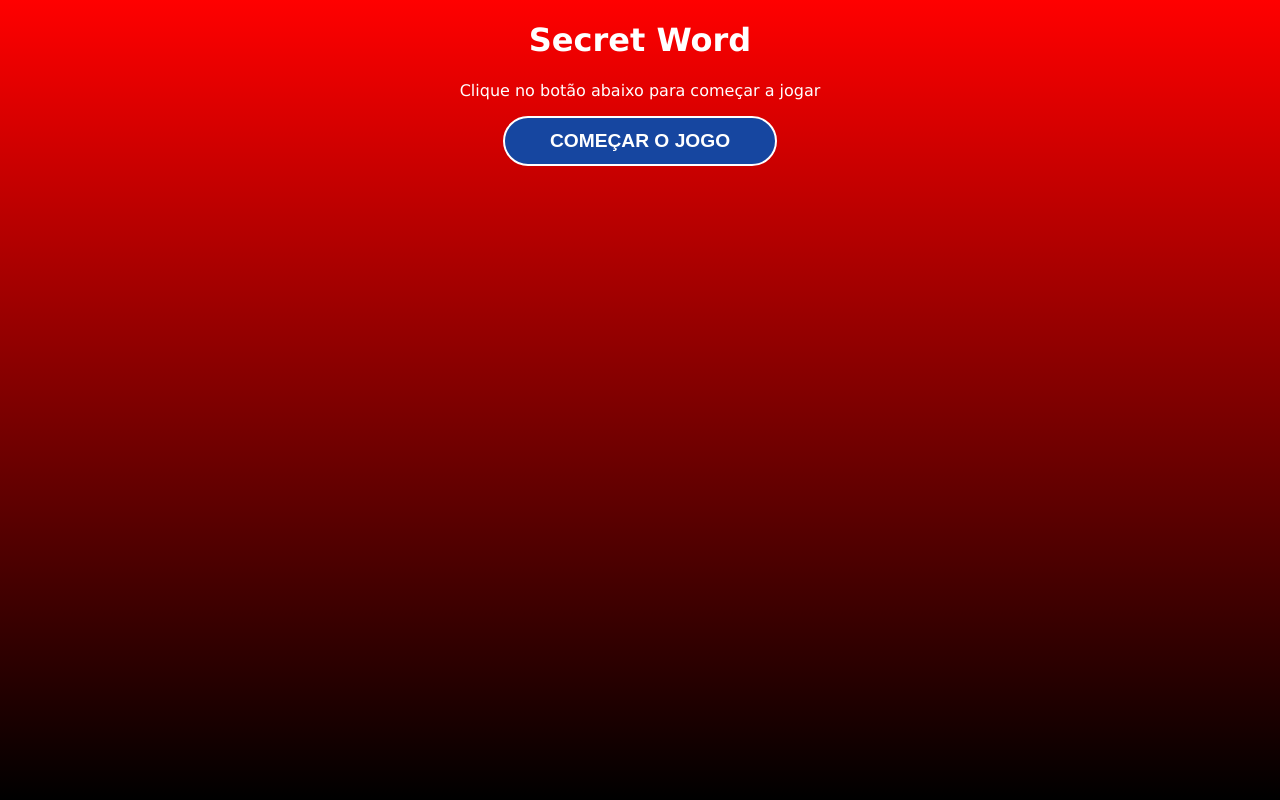
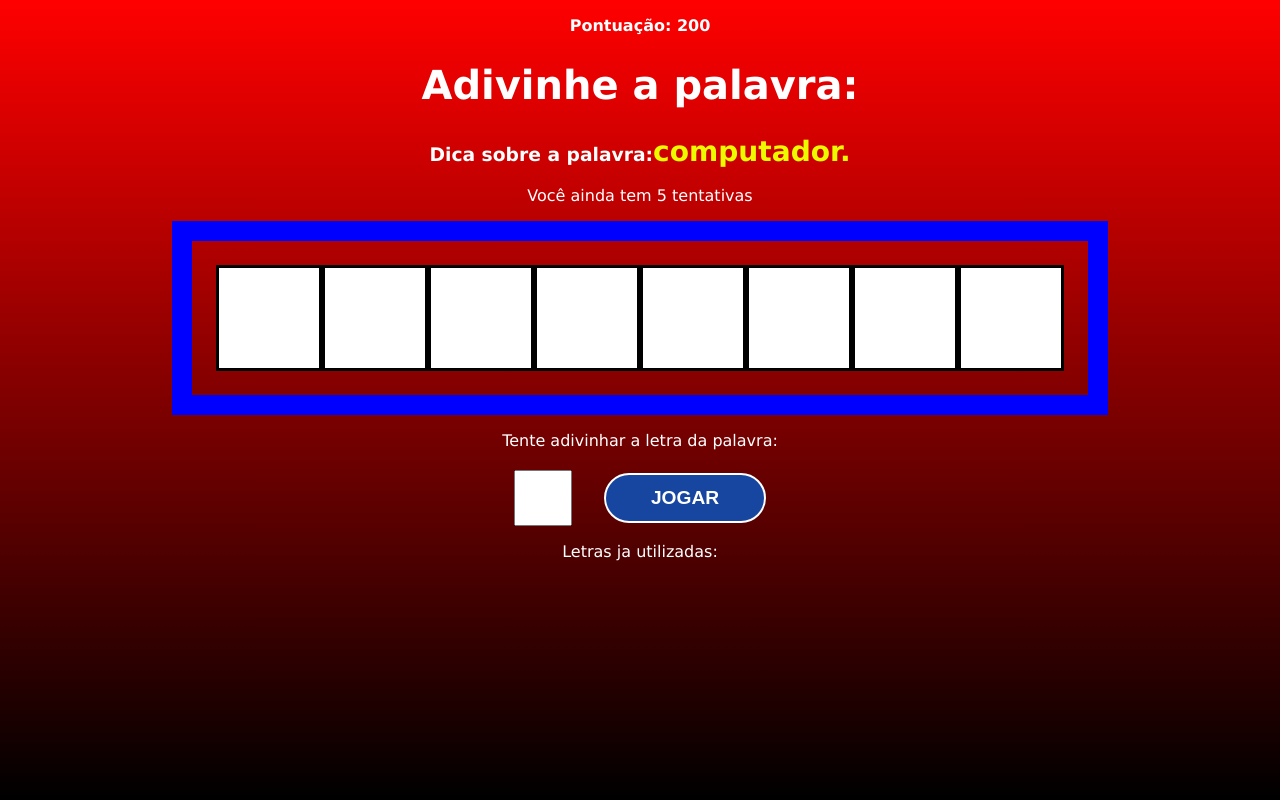
Before and after one commit to brunomarques97/Secret-Word, a React (Create React App) app: page / in a window 1280 px wide. Built offline with nearby package versions, Linux system fonts and the light colour scheme.

Commit message:
Teste iniciar

```diff
--- a/src/App.js
+++ b/src/App.js
@@ -44,21 +44,10 @@ function App() {
     return {word,categoria};
   },[words]);
 
-  //inicia jogo
-    const jogar=()=>{
-      setestagiogame(estagio[1].name)
-      const{word,categoria} =WordEscolhidoEcategoria();
-
-      setwordEscolhido(word);
-      setcategoria(categoria);
-
-      console.log(categoria)
-      console.log(word)
-
-    }
-
   //comeco do jogo
   const startGame = useCallback(()=>{
+    setestagiogame(estagio[1].name)
+
     //limpa tudo
     limparLetras()
 
@@ -144,7 +133,7 @@ function App() {
 
   return (
     <div className="App">
-      {estagiogame === 'começo' && <Telainicial jogar={jogar}/>}
+      {estagiogame === 'começo' && <Telainicial startGame={startGame}/>}
       {estagiogame === 'jogo' && (
       <Jogo
         verificarLetras={verificarLetras}
--- a/src/componentes/Jogo.js
+++ b/src/componentes/Jogo.js
@@ -11,6 +11,10 @@ import "./Jogo.css";
     chances,
     pontuacao,
   }) => {
+
+    console.log(categoria)
+    console.log(WordEscolhido)
+
     const [letra, setletra] =useState("");
     const letraInput =useRef(null);
     const receberEnviar=(e)=>{
--- a/src/componentes/Tela_inicial.js
+++ b/src/componentes/Tela_inicial.js
@@ -1,11 +1,11 @@
 import "./Tela_inicial.css";
 
-const Telainicial=({jogar})=>{
+const Telainicial=({startGame})=>{
     return(
         <div classeName="start">
             <h1>Secret Word</h1>
             <p>Clique no botão abaixo para começar a jogar</p>
-            <button onClick={jogar}>Começar o jogo</button>
+            <button onClick={startGame}>Começar o jogo</button>
         </div>
     )
 };
```
